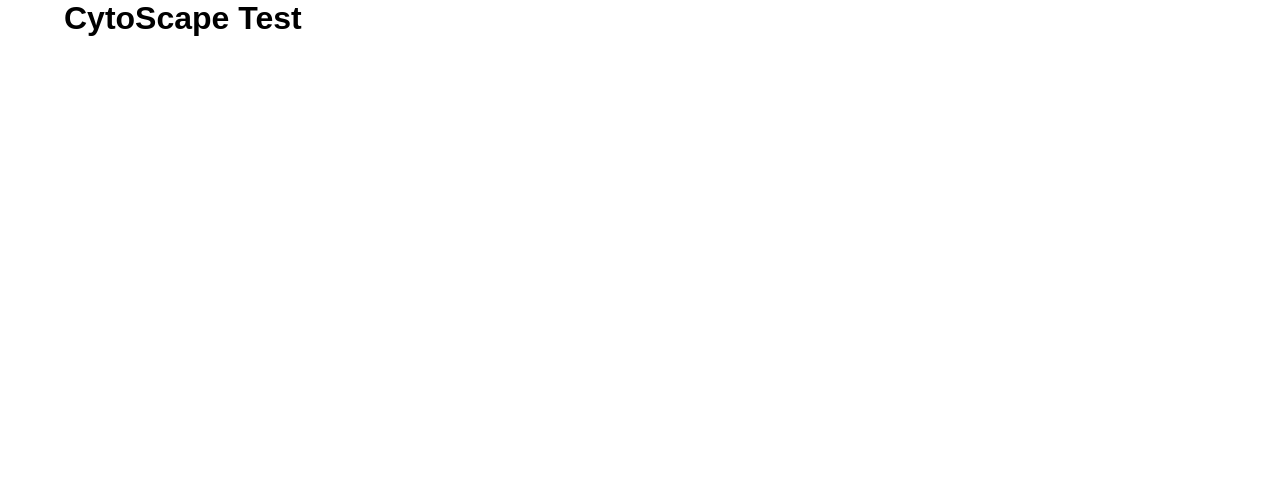
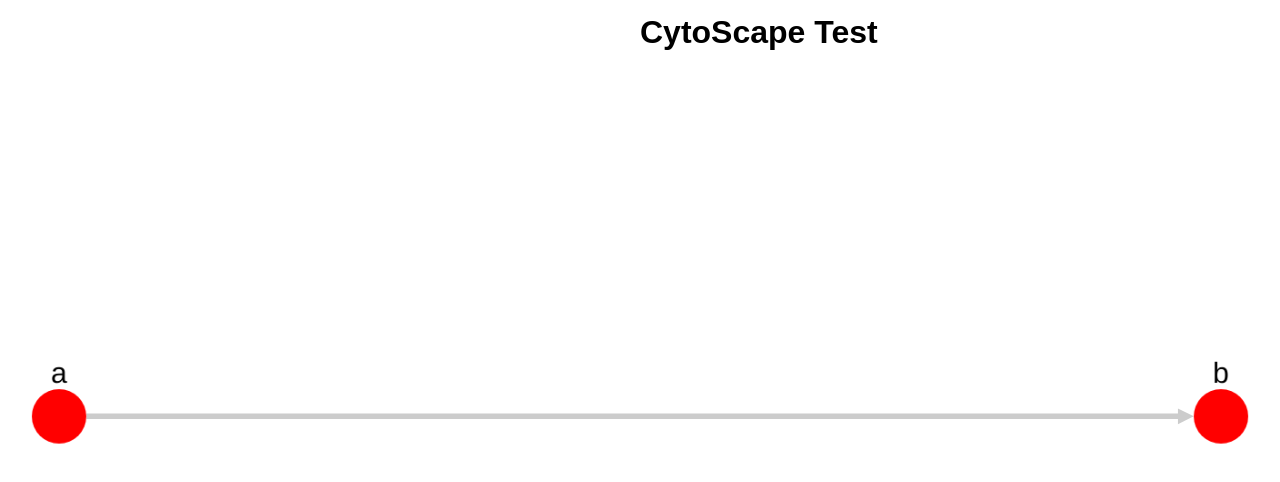
Before and after one commit to github-dsiafrica/CytoscapePartnerships, a website built with Vite: page index.html in a window 1280 px wide. Built offline with nearby package versions, Linux system fonts and the light colour scheme.

Commit message:
Adds cytoscape network.

```diff
--- a/index.html
+++ b/index.html
@@ -12,6 +12,8 @@
 	<body>
 		<main>
 			<h1>CytoScape Test</h1>
+
+			<section id="cy"></section>
 		</main>
 	</body>
 </html>
--- a/script.js
+++ b/script.js
@@ -1,3 +1,47 @@
 import cytoscape from "cytoscape";
 
-console.log("hi");
+const cy = cytoscape({
+	container: document.getElementById("cy"),
+	elements: [
+		// list of graph elements to start with
+		{
+			// node a
+			data: { id: "a" },
+		},
+		{
+			// node b
+			data: { id: "b" },
+		},
+		{
+			// edge ab
+			data: { id: "ab", source: "a", target: "b" },
+		},
+	],
+
+	style: [
+		// the stylesheet for the graph
+		{
+			selector: "node",
+			style: {
+				"background-color": "#ff0000",
+				label: "data(id)",
+			},
+		},
+
+		{
+			selector: "edge",
+			style: {
+				width: 3,
+				"line-color": "#ccc",
+				"target-arrow-color": "#ccc",
+				"target-arrow-shape": "triangle",
+				"curve-style": "bezier",
+			},
+		},
+	],
+
+	layout: {
+		name: "grid",
+		rows: 1,
+	},
+});
--- a/style.css
+++ b/style.css
@@ -6,11 +6,18 @@
 
 body {
   font-family: sans-serif;
-  padding: 0 4rem;
+}
+
+h1 {
+  position: absolute;
+  top: 2rem;
+  left: 50%;
+  translate: 0 -50%;
 }
 
 #cy {
-  width: 300px;
-  height: 300px;
+  width: 100vw;
+  height: 100vh;
   display: block;
+  outline: 5px solid firebrick;
 }
```
